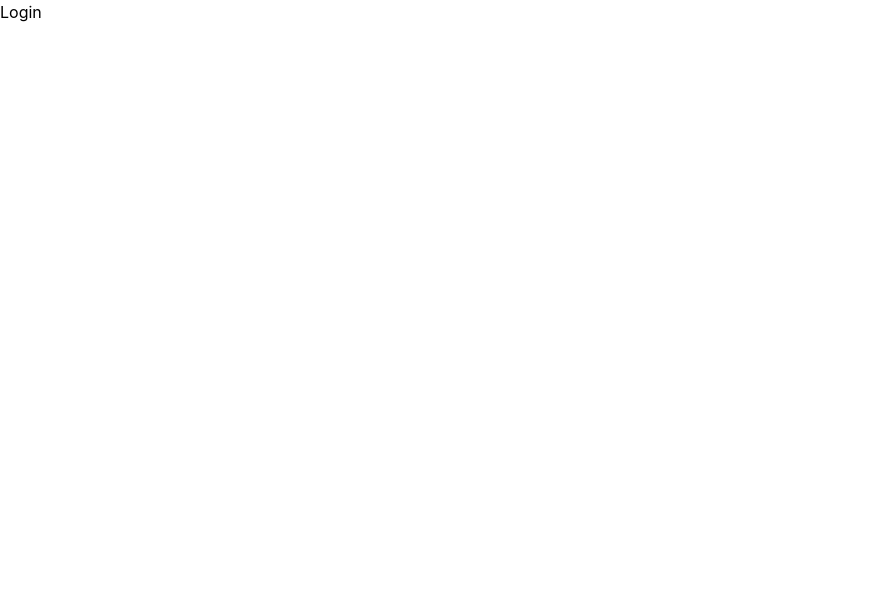
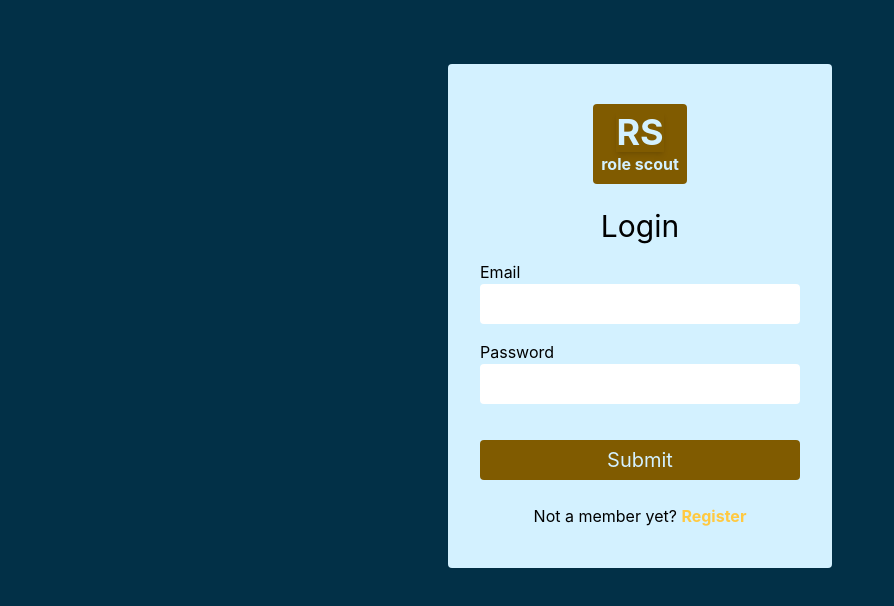
Before and after one commit to S-Abdullahi/role-scout, a React (Create React App) app: page /login in a window 1280 px wide. Shown: the top 606 px of the page, without its empty margins (0-894 px from the left). Built offline with nearby package versions, Linux system fonts and the light colour scheme.

Commit message:
login page

```diff
--- /dev/null
+++ b/src/components/Logo.js
@@ -0,0 +1,16 @@
+import React from "react";
+
+const Logo = () => {
+  return (
+    <div className="flex items-center">
+      <div className="p-2 bg-[--bg-icon] rounded flex flex-col items-center">
+        <span className="text-4xl shadow-md font-bold text-[--text-active]">
+          RS
+        </span>
+        <div className="text-[--text-active] font-bold">role scout</div>
+      </div>
+    </div>
+  );
+};
+
+export default Logo;
--- a/src/index.css
+++ b/src/index.css
@@ -6,6 +6,19 @@
   padding: 0;
   margin: 0;
   box-sizing: border-box;
+}
+
+:root {
+  --bg-main: #023047;
+  --bg-light: #194058;
+  --bg-card: #365973;
+  --text-active: #d3f1ff;
+  --text-inactive: #95cce7;
+  --bg-icon: #805b00;
+  --card-title: #ffc941;
+  --card-accent-text: #ffe992;
+  --card-hover: #b38835;
+
 }
 body {
   padding: 0;
--- a/src/pages/Landing.js
+++ b/src/pages/Landing.js
@@ -1,14 +1,13 @@
 import React from "react";
 import { Link } from "react-router-dom";
 import landing from "../assets/landing.svg";
+import Logo from "../components/Logo";
 
 const Landing = () => {
   return (
     <div className=" bg-[#194058] h-screen px-8 ">
-      <div className="pt-10 text-3xl font-bold text-[#d3f1ff]">
-        {" "}
-        <span className="text-[#926b00]">R</span>ole
-        <span className="text-[#926b00]">S</span>cout
+      <div className="pt-10">
+        <Logo/>
       </div>
       {/* flex flex-col-reverse md:flex-row items-center */}
       <div className="pt-20 md:pt-40 grid grid-cols-1 md:grid-cols-12 md:items-center gap-4">
@@ -16,7 +15,7 @@ const Landing = () => {
           <h1 className="text-3xl sm:text-4xl font-bold text-[#d3f1ff]">
             Job Application <span className="text-[#926b00]">Tracking</span> App
           </h1>
-          <p className="text-[#d3f1ff] text-base font-thin w-full lg:w-2/3 leading-6 mt-4">
+          <p className="text-[#d3f1ff] text-base font-normal w-full lg:w-2/3 leading-6 mt-4">
             Role Scout is an innovative job tracking app designed to empower
             individuals on their professional journey. Whether you're a seasoned
             professional seeking new opportunities or a fresh graduate taking
@@ -24,7 +23,7 @@ const Landing = () => {
             every step of the way.
           </p>
           <Link to="/login">
-            <button className="mt-5 mb-5 px-2 py-1  bg-[#926b00] rounded-sm font-medium text-[#d3f1ff]">
+            <button className="mt-5 mb-5 px-3 py-2  bg-[#926b00] rounded font-medium text-xl text-[#d3f1ff]">
               Login / Register
             </button>
           </Link>
--- a/src/pages/Login.js
+++ b/src/pages/Login.js
@@ -1,9 +1,86 @@
-import React from 'react'
+import React, { useState } from "react";
+import Logo from "../components/Logo";
+import { Link } from "react-router-dom";
 
 const Login = () => {
+  const [isRegister, setIsRegister] = useState(false);
   return (
-    <div>Login</div>
-  )
-}
+    <div className="h-screen w-screen bg-[--bg-main] flex justify-center">
+      <div className="pt-16 w-[70%] sm:w-60% md:w-45% lg:max-w-[30%]">
+        <div className="bg-[--text-active]  t-[50%] rounded shadow-sm py-10 px-8">
+          <div className="flex justify-center">
+            <Logo />
+          </div>
 
-export default Login
+          <div className="text-center text-3xl mb-4 mt-6">
+            <h2>{isRegister ? "Register" : "Login"}</h2>
+          </div>
+          <div>
+            <form className="flex flex-col gap-4">
+              {isRegister && (
+                <div className="flex flex-col">
+                  <label htmlFor="name">Name</label>
+                  <input
+                    type="name"
+                    name="name"
+                    id="name"
+                    className="rounded h-10 pl-2 outline-0 focus:border focus:border-[--card-accent-text]"
+                  />
+                </div>
+              )}
+              <div className="flex flex-col">
+                <label htmlFor="email">Email</label>
+                <input
+                  type="email"
+                  name="email"
+                  id="email"
+                  className="h-10 rounded pl-2 outline-0 focus:border focus:border-[--card-accent-text]"
+                />
+              </div>
+              <div className="flex flex-col">
+                <label className="password">Password</label>
+                <input
+                  type="password"
+                  name="password"
+                  id="password"
+                  className="h-10 rounded pl-2 outline-0 focus:border focus:border-[--card-accent-text]"
+                />
+              </div>
+              <Link to="/dashboard" className="flex mt-5">
+                <button className="bg-[--bg-icon] w-full h-10 rounded text-xl text-[--text-active] hover:bg-[--card-hover] hover:transition-all hover:ease-linear">
+                  Submit
+                </button>
+              </Link>
+              <div className="flex justify-center mt-2">
+                <p>
+                  Not a member yet?{" "}
+                  <span className="cursor-pointer text-[--card-title] font-bold hover:text-[--card-hover] hover:transition-all hover:ease-linear">
+                    {isRegister ? (
+                      <span
+                        onClick={() => {
+                          setIsRegister(!isRegister);
+                        }}
+                      >
+                        Login
+                      </span>
+                    ) : (
+                      <span
+                        onClick={() => {
+                          setIsRegister(!isRegister);
+                        }}
+                      >
+                        Register
+                      </span>
+                    )}
+                  </span>
+                </p>
+              </div>
+            </form>
+          </div>
+        </div>
+      </div>
+    </div>
+  );
+};
+
+export default Login;
```
